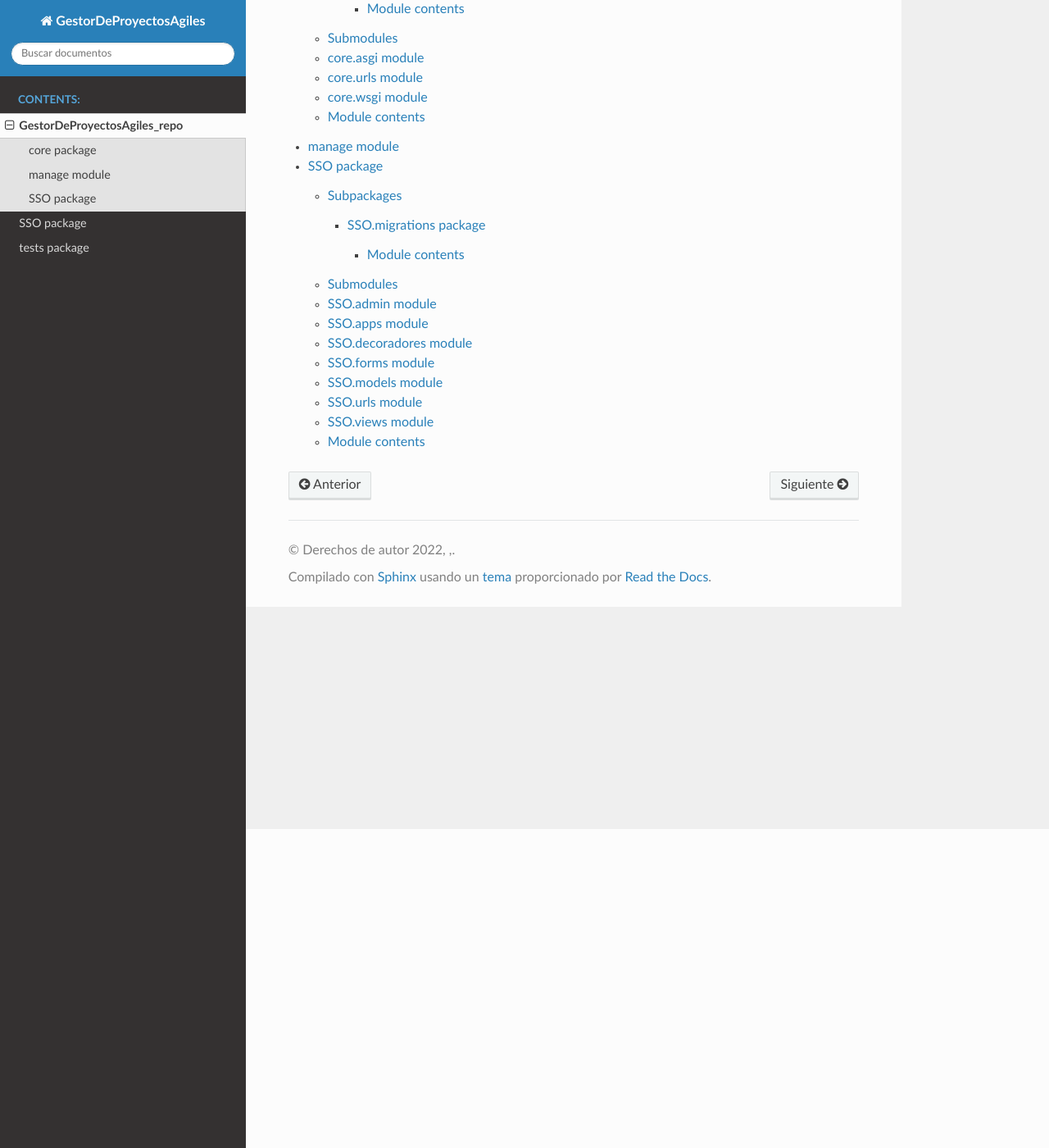
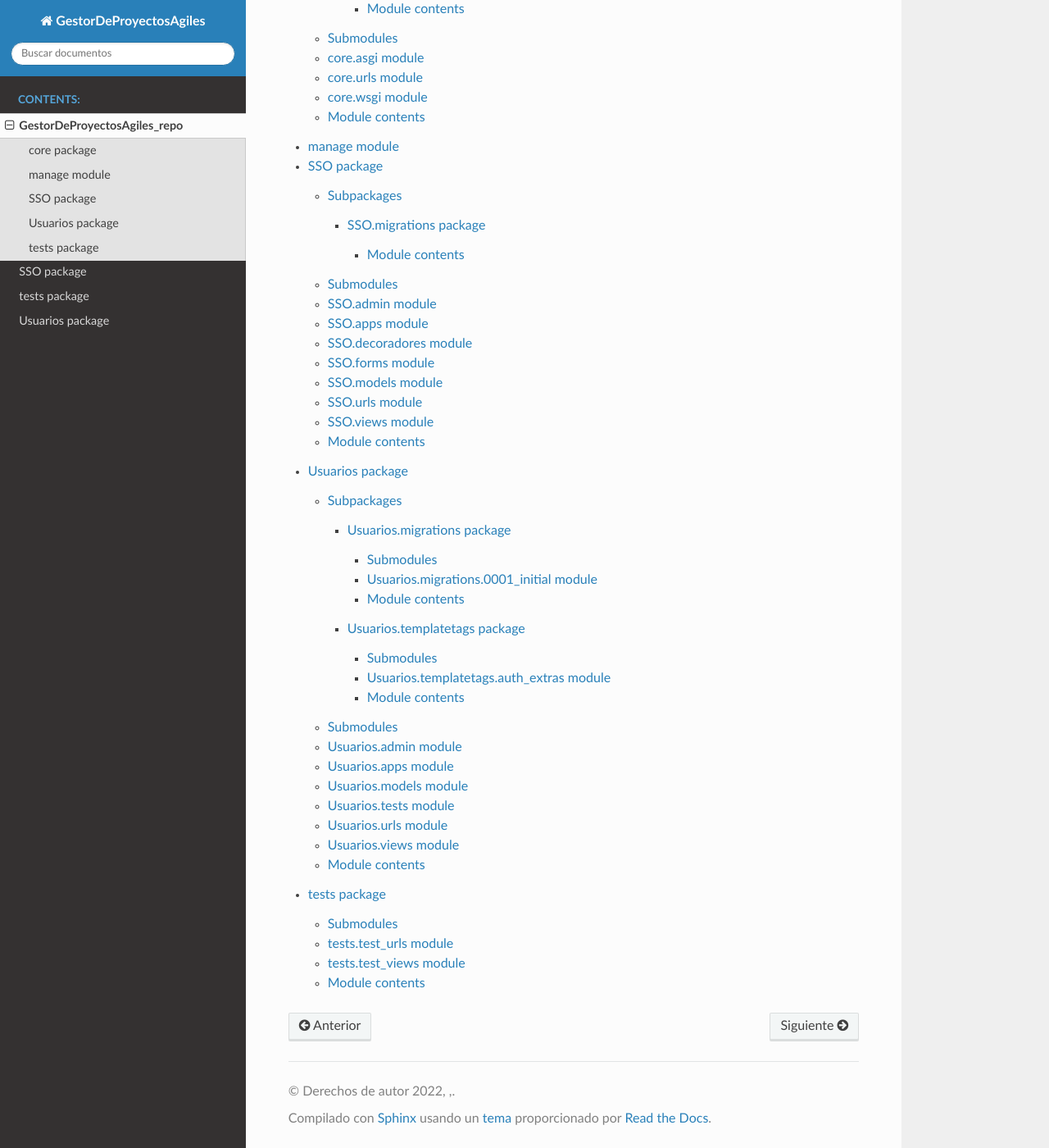
Before and after one commit to ararolon/GestorDeProyectosAgiles_repo, a Sphinx documentation site: the page built from docs/modules.rst, in a window 1280 px wide and 1400 px high, scrolled down 389 px. Shown: the whole window at 82% size. Built offline with Sphinx 7.4.7 and the Read the Docs theme 2.0.0, drawn with Linux system fonts in a browser that asks for light colours.

Commit message:
documentacion de usuarios

```diff
--- /dev/null
+++ b/docs/Usuarios.migrations.rst
@@ -0,0 +1,21 @@
+Usuarios.migrations package
+===========================
+
+Submodules
+----------
+
+Usuarios.migrations.0001\_initial module
+----------------------------------------
+
+.. automodule:: Usuarios.migrations.0001_initial
+   :members:
+   :undoc-members:
+   :show-inheritance:
+
+Module contents
+---------------
+
+.. automodule:: Usuarios.migrations
+   :members:
+   :undoc-members:
+   :show-inheritance:
--- /dev/null
+++ b/docs/Usuarios.rst
@@ -0,0 +1,70 @@
+Usuarios package
+================
+
+Subpackages
+-----------
+
+.. toctree::
+   :maxdepth: 4
+
+   Usuarios.migrations
+   Usuarios.templatetags
+
+Submodules
+----------
+
+Usuarios.admin module
+---------------------
+
+.. automodule:: Usuarios.admin
+   :members:
+   :undoc-members:
+   :show-inheritance:
+
+Usuarios.apps module
+--------------------
+
+.. automodule:: Usuarios.apps
+   :members:
+   :undoc-members:
+   :show-inheritance:
+
+Usuarios.models module
+----------------------
+
+.. automodule:: Usuarios.models
+   :members:
+   :undoc-members:
+   :show-inheritance:
+
+Usuarios.tests module
+---------------------
+
+.. automodule:: Usuarios.tests
+   :members:
+   :undoc-members:
+   :show-inheritance:
+
+Usuarios.urls module
+--------------------
+
+.. automodule:: Usuarios.urls
+   :members:
+   :undoc-members:
+   :show-inheritance:
+
+Usuarios.views module
+---------------------
+
+.. automodule:: Usuarios.views
+   :members:
+   :undoc-members:
+   :show-inheritance:
+
+Module contents
+---------------
+
+.. automodule:: Usuarios
+   :members:
+   :undoc-members:
+   :show-inheritance:
--- /dev/null
+++ b/docs/Usuarios.templatetags.rst
@@ -0,0 +1,21 @@
+Usuarios.templatetags package
+=============================
+
+Submodules
+----------
+
+Usuarios.templatetags.auth\_extras module
+-----------------------------------------
+
+.. automodule:: Usuarios.templatetags.auth_extras
+   :members:
+   :undoc-members:
+   :show-inheritance:
+
+Module contents
+---------------
+
+.. automodule:: Usuarios.templatetags
+   :members:
+   :undoc-members:
+   :show-inheritance:
--- a/docs/index.rst
+++ b/docs/index.rst
@@ -13,6 +13,7 @@ Welcome to GestorProyectosAgiles's documentation!
    modules
    SSO
    tests
+   Usuarios
 
 Indices and tables
 ==================
--- a/docs/modules.rst
+++ b/docs/modules.rst
@@ -7,3 +7,5 @@ GestorDeProyectosAgiles_repo
    core
    manage
    SSO
+   Usuarios
+   tests
```
Also changed, not shown: docs/Permisos.migrations.rst (added, +37 -0 lines), docs/Permisos.rst (added, +61 -0 lines).
